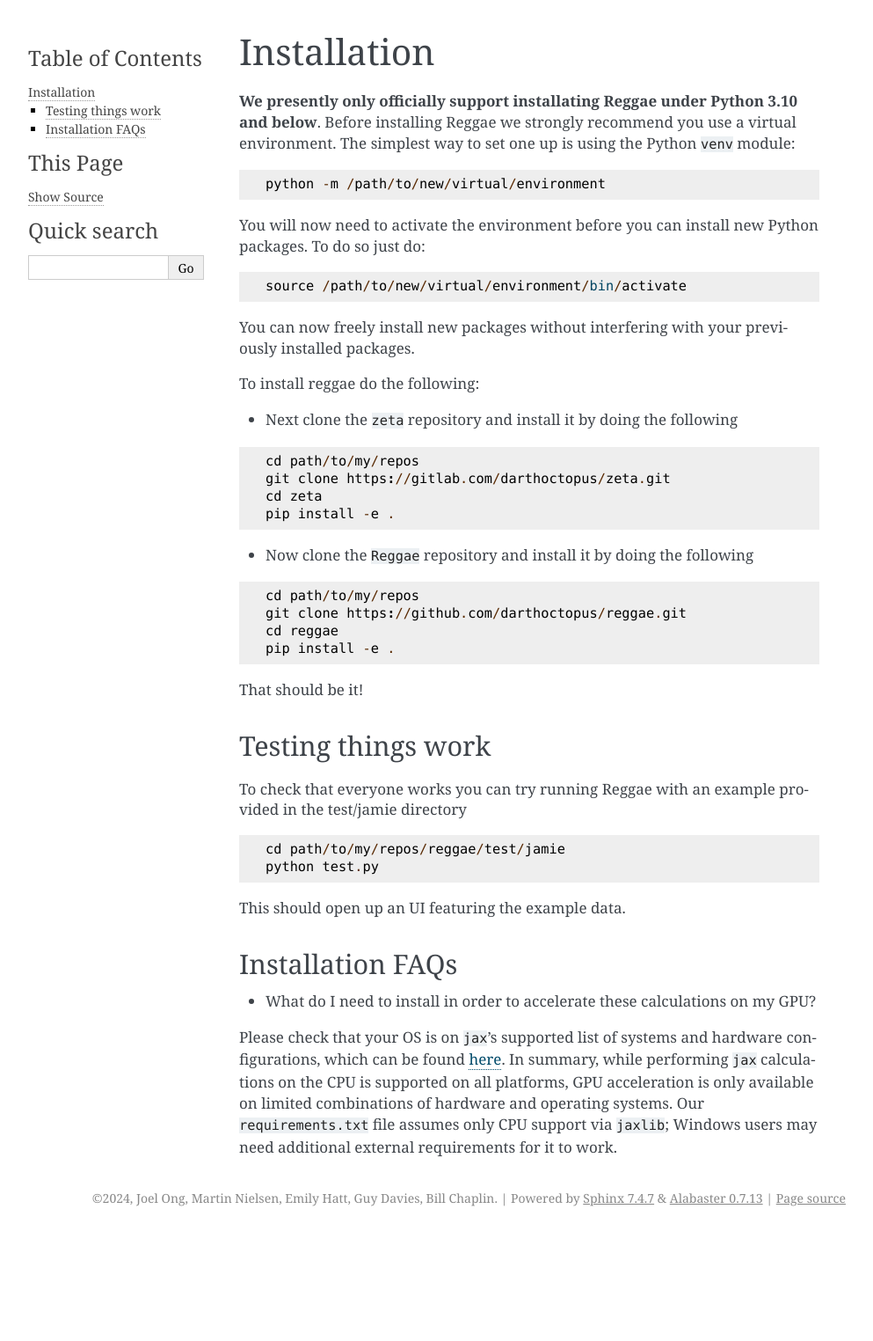
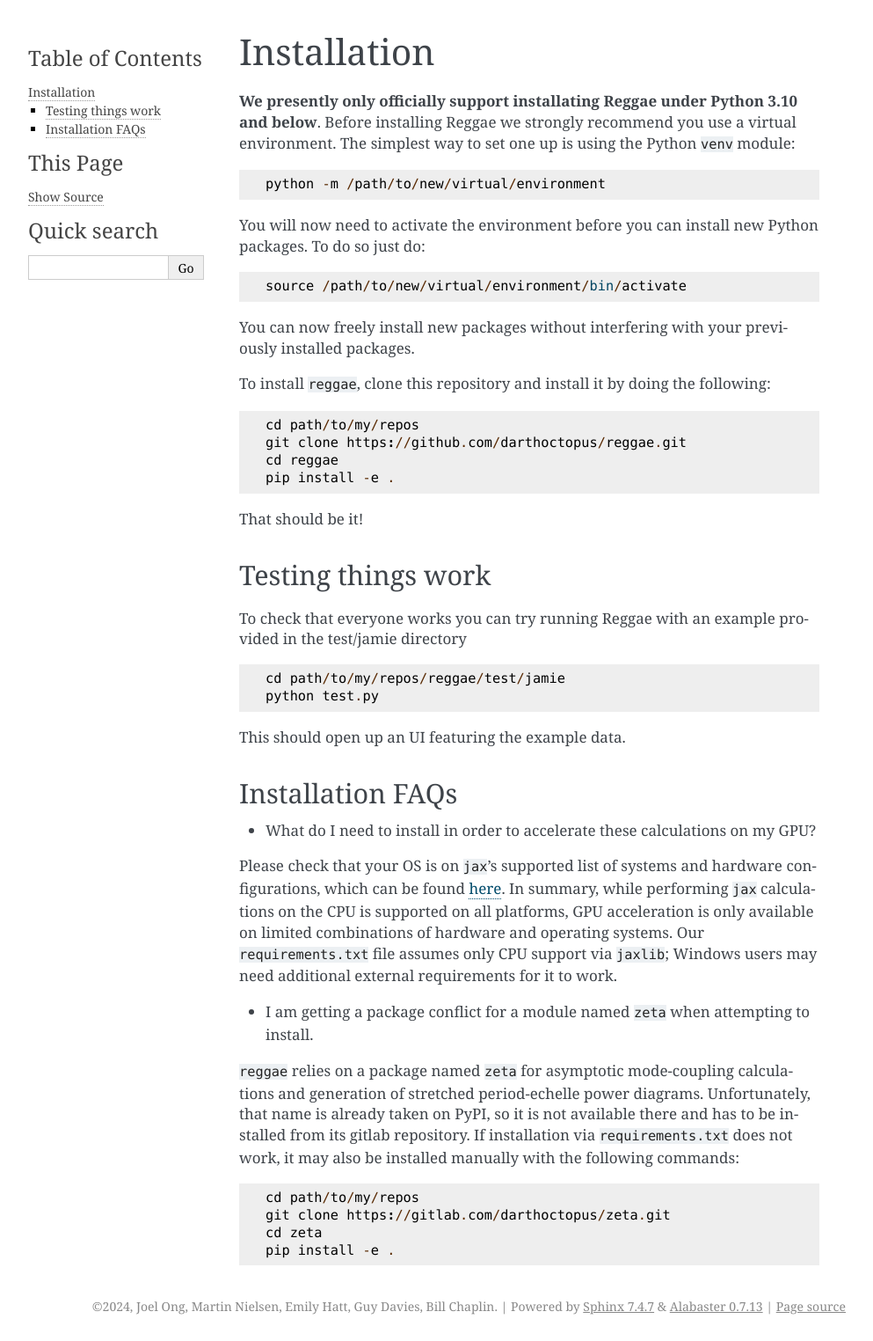
Before and after one commit to darthoctopus/reggae, a Sphinx documentation site: the page built from docs/installation.md, in a window 1280 px wide. Shown: the whole page at 88% size, without its empty margins (148-1141 px from the left). Built offline with Sphinx 7.4.7, drawn with Linux system fonts in a browser that asks for light colours; before the commit the page ends 1401 px from its top, so only the background shows below that.

Commit message:
update requirements.txt

````diff
--- a/docs/installation.md
+++ b/docs/installation.md
@@ -10,16 +10,7 @@
 ```
 You can now freely install new packages without interfering with your previously installed packages.
 
-To install reggae do the following:
-
-- Next clone the `zeta` repository and install it by doing the following
-```
-cd path/to/my/repos
-git clone https://gitlab.com/darthoctopus/zeta.git
-cd zeta
-pip install -e .
-```
-- Now clone the `Reggae` repository and install it by doing the following
+To install `reggae`, clone this repository and install it by doing the following:
 ```
 cd path/to/my/repos
 git clone https://github.com/darthoctopus/reggae.git
@@ -42,3 +33,14 @@
 - What do I need to install in order to accelerate these calculations on my GPU?
 
 Please check that your OS is on `jax`'s supported list of systems and hardware configurations, which can be found [here](https://jax.readthedocs.io/en/latest/installation.html#supported-platforms). In summary, while performing `jax` calculations on the CPU is supported on all platforms, GPU acceleration is only available on limited combinations of hardware and operating systems. Our `requirements.txt` file assumes only CPU support via `jaxlib`; Windows users may need additional external requirements for it to work.
+
+- I am getting a package conflict for a module named `zeta` when attempting to install.
+
+`reggae` relies on a package named `zeta` for asymptotic mode-coupling calculations and generation of stretched period-echelle power diagrams. Unfortunately, that name is already taken on PyPI, so it is not available there and has to be installed from its gitlab repository. If installation via `requirements.txt` does not work, it may also be installed manually with the following commands:
+
+```
+cd path/to/my/repos
+git clone https://gitlab.com/darthoctopus/zeta.git
+cd zeta
+pip install -e .
+```
--- a/requirements.txt
+++ b/requirements.txt
@@ -9,3 +9,4 @@
 jaxlib
 yabox
 pyqt6
+zeta @ git+https://gitlab.com/darthoctopus/zeta.git
````
